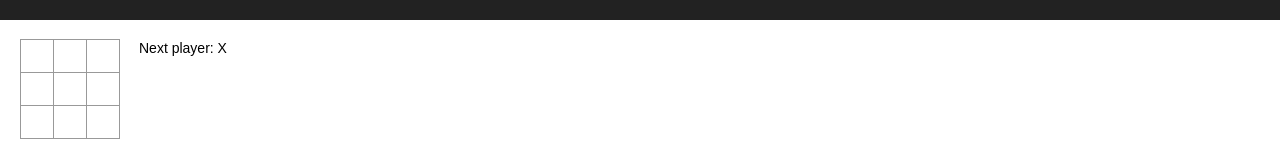
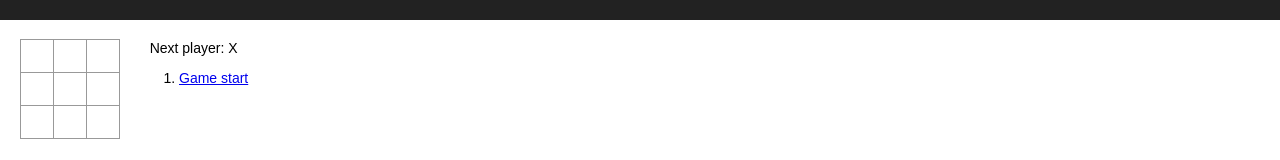
Before and after one commit to CUNYTechPrep/week-02-projects, a React (Create React App) app in the folder react-fb-tictactoe/: page / in a window 1280 px wide. Shown: the part 170-330 px from the top of the page. Built offline with nearby package versions, Linux system fonts and the light colour scheme.

Commit message:
add time-travel move history

```diff
--- a/react-fb-tictactoe/src/TicTacToe/index.js
+++ b/react-fb-tictactoe/src/TicTacToe/index.js
@@ -68,12 +68,13 @@
       history: [{
         squares: Array(9).fill(null),
       }],
+      stepNumber: 0,
       xIsNext: true,
     };
   }
 
   handleClick(i) {
-    const history = this.state.history;
+    const history = this.state.history.slice(0, this.state.stepNumber + 1);
     const current = history[history.length - 1];
     const squares = current.squares.slice();
     if (calculateWinner(squares) || squares[i]) {
@@ -84,14 +85,33 @@
       history: history.concat([{
         squares: squares,
       }]),
+      stepNumber: history.length,
       xIsNext: !this.state.xIsNext,
+    });
+  }
+
+  jumpTo(step) {
+    this.setState({
+      stepNumber: step,
+      xIsNext: (step%2) === 0,
     });
   }
 
   render() {
     const history = this.state.history;
-    const current = history[history.length - 1];
+    const current = history[this.state.stepNumber];
     const winner = calculateWinner(current.squares);
+
+    const moves = history.map((step, move) => {
+      const desc = move ?
+        'Move #' + move :
+        'Game start';
+      return (
+        <li key={move}>
+          <a href="#" onClick={() => this.jumpTo(move)}>{desc}</a>
+        </li>
+      );
+    });
 
     let status;
     if (winner) {
@@ -110,7 +130,7 @@
         </div>
         <div className="game-info">
           <div>{status}</div>
-          <ol>{/* todo */}</ol>
+          <ol>{moves}</ol>
         </div>
       </div>
     );
```
